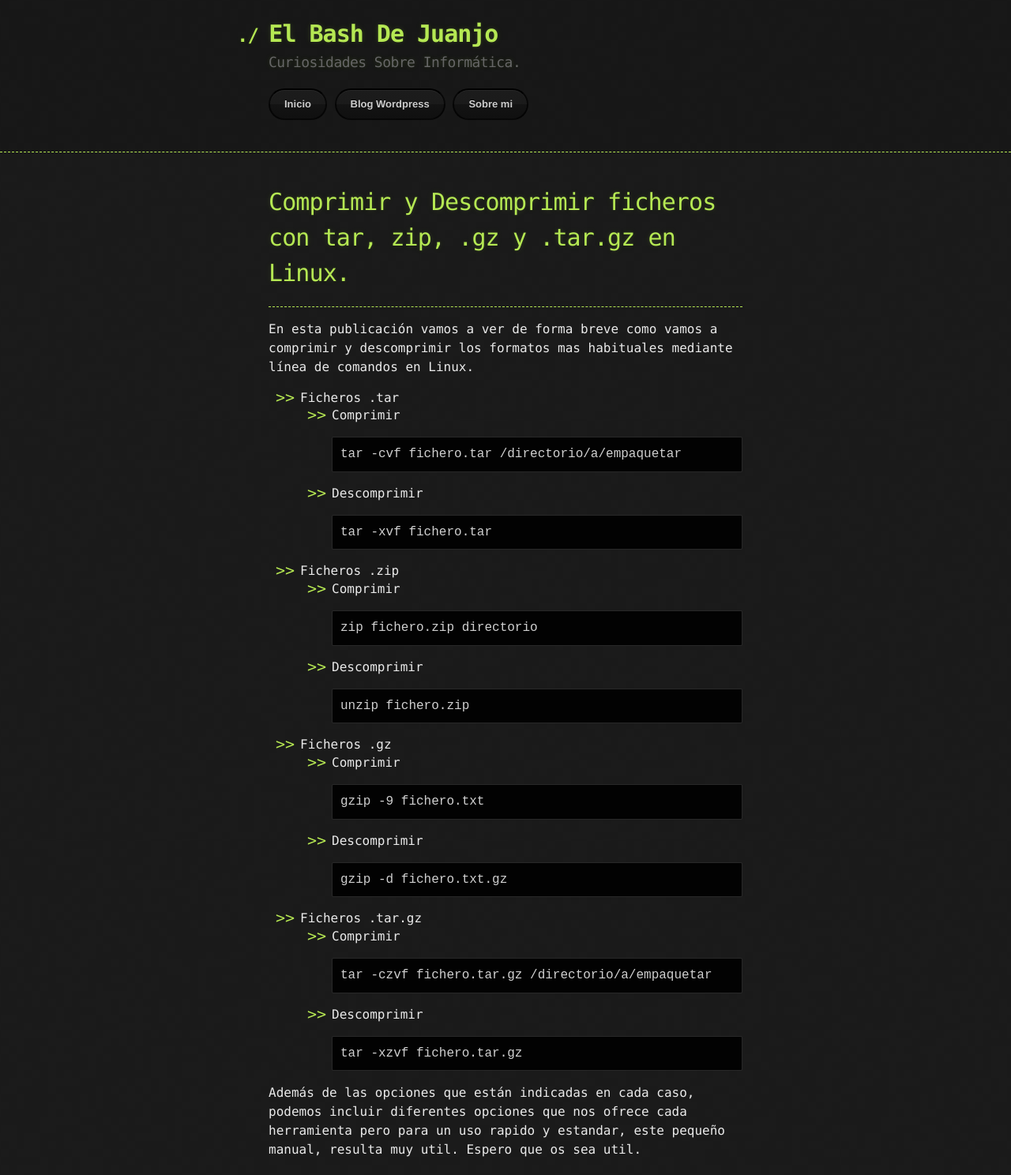
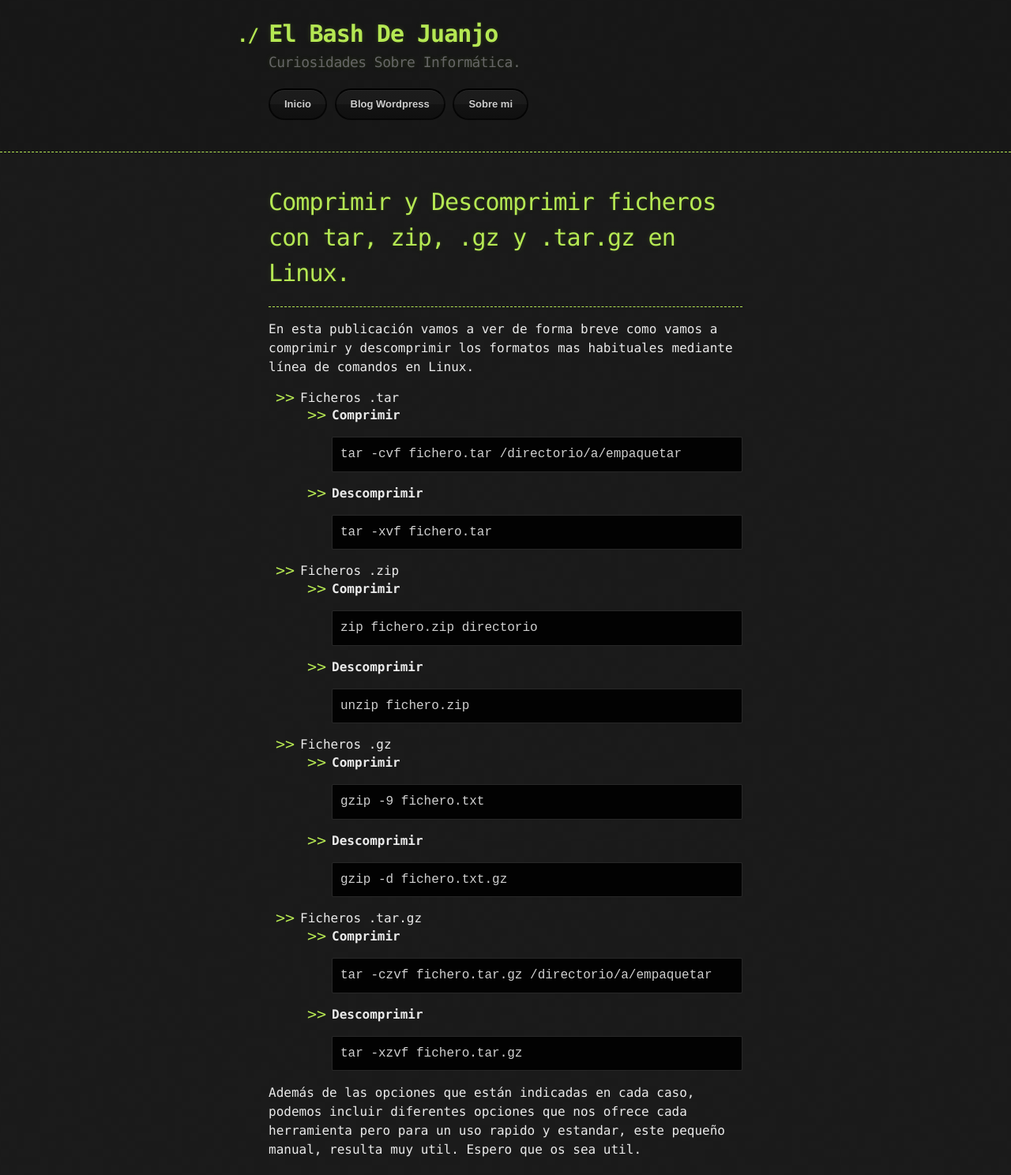
Before and after one commit to juanjoselopezroldan/juanjoselopezroldan.github.io, a Jekyll site: the page built from contenido/tar.md, in a window 1280 px wide. Shown: the whole page at 79% size. Built offline with Jekyll 4.4.1, drawn with Linux system fonts in a browser that asks for light colours; our own code applies the rules of GitHub Pages for plain Markdown files.

Commit message:
utlimos cambios

````diff
--- a/contenido/tar.md
+++ b/contenido/tar.md
@@ -8,41 +8,41 @@ layout: default
 En esta publicación vamos a ver de forma breve como vamos a comprimir y descomprimir los formatos mas habituales mediante línea de comandos en Linux.
 
 - Ficheros .tar
-  - Comprimir
+  - **Comprimir**
 ```
 tar -cvf fichero.tar /directorio/a/empaquetar
 ```
-  - Descomprimir
+  - **Descomprimir**
 ```
 tar -xvf fichero.tar
 ```
 
 - Ficheros .zip
-  - Comprimir
+  - **Comprimir**
 ```
 zip fichero.zip directorio
 ```
-  - Descomprimir
+  - **Descomprimir**
 ```
 unzip fichero.zip
 ```
 
 - Ficheros .gz
-  - Comprimir
+  - **Comprimir**
 ```
 gzip -9 fichero.txt
 ```
-  - Descomprimir
+  - **Descomprimir**
 ```
 gzip -d fichero.txt.gz
 ```
 
 - Ficheros .tar.gz
-  - Comprimir
+  - **Comprimir**
 ```
 tar -czvf fichero.tar.gz /directorio/a/empaquetar
 ```
-  - Descomprimir
+  - **Descomprimir**
 ```
 tar -xzvf fichero.tar.gz
 ```
````
